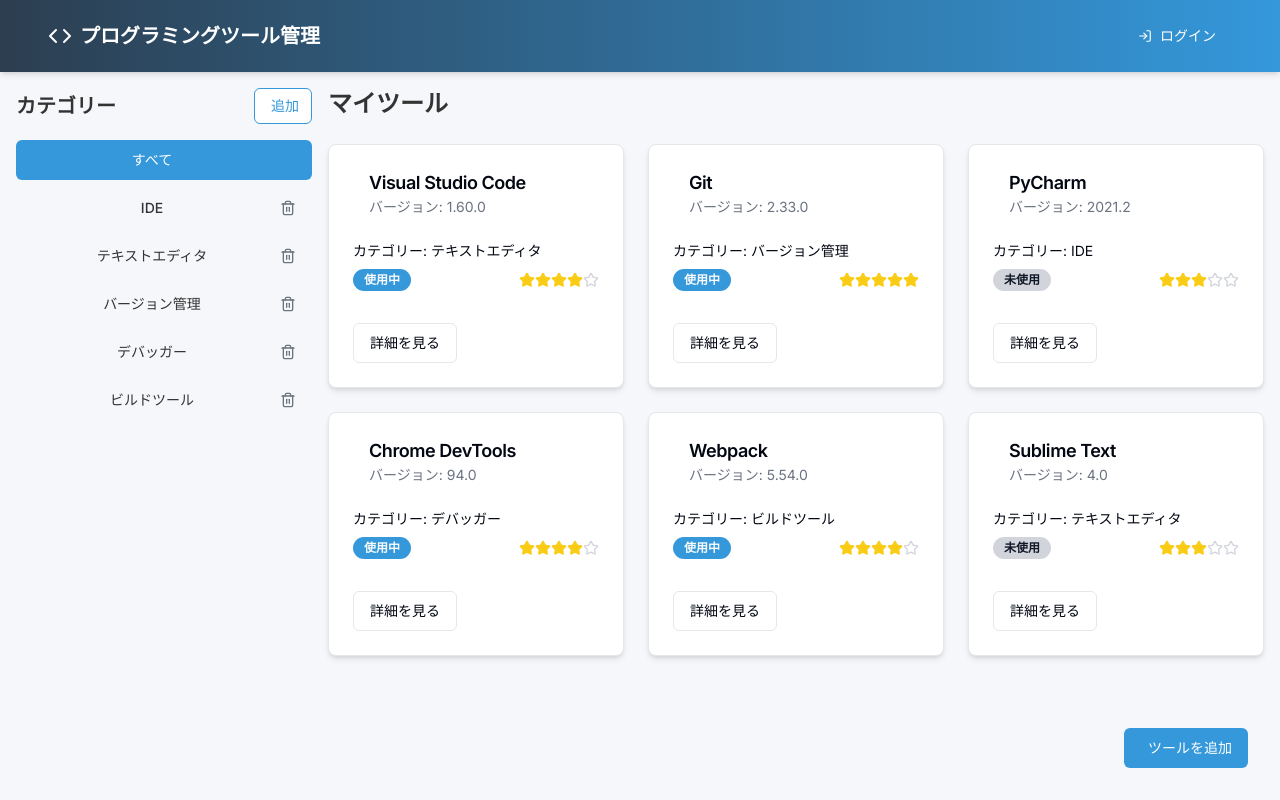
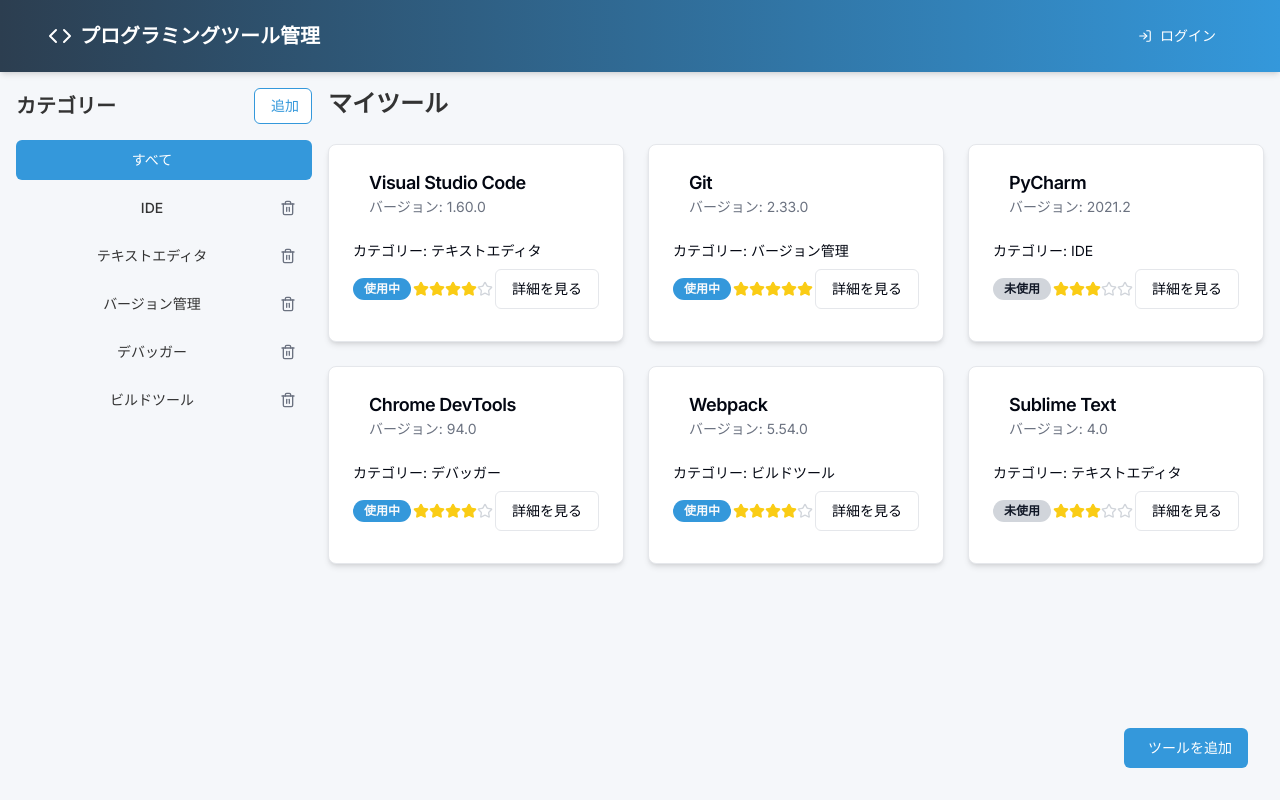
Before and after one commit to kanadomekei/tools-manager-app, a Next.js app in the folder frontend/: page / in a window 1280 px wide. Built offline with nearby package versions, Linux system fonts and the light colour scheme.

Commit message:
カード部分をコンポーネント化

```diff
--- a/frontend/src/app/page.tsx
+++ b/frontend/src/app/page.tsx
@@ -1,19 +1,15 @@
 'use client';
 
 import React, { useState } from "react";
+import Header from '@/components/Header';
+import Sidebar from '@/components/Sidebar';
+import ToolCard from '@/components/ToolCard';
+import StarRating from '@/components/StarRating';
+import AddToolButton from '@/components/AddToolButton';
+import Link from 'next/link';
 import { Button } from "@/components/ui/button";
-import { Card, CardHeader, CardContent, CardFooter, CardTitle, CardDescription } from "@/components/ui/card";
-import { Badge } from "@/components/ui/badge";
-import { cn } from "@/lib/utils";
-import Link from 'next/link';
-import Header from '@/components/Header';
-import { Input } from "@/components/ui/input";
-import { Dialog, DialogContent, DialogHeader, DialogTitle, DialogFooter } from "@/components/ui/dialog";
-import { Trash2 } from 'lucide-react';
-import { Star } from 'lucide-react';
-import Sidebar from '@/components/Sidebar';
 
-function MainComponent() {
+export default function MainComponent() {
   const [selectedCategory, setSelectedCategory] = useState("all");
   const [categories, setCategories] = useState([
     { name: "すべて", id: "all" },
@@ -87,19 +83,6 @@
     );
   };
 
-  const renderStars = (toolName: string, rating: number) => {
-    return Array(5).fill(0).map((_, i) => (
-      <Star
-        key={i}
-        className={cn(
-          "w-4 h-4 cursor-pointer",
-          i < rating ? "text-yellow-400 fill-current" : "text-gray-300"
-        )}
-        onClick={() => handleRatingChange(toolName, i + 1)}
-      />
-    ));
-  };
-
   return (
     <div className="min-h-screen bg-[#F5F7FA] font-roboto text-[#333333]">
       <Header />
@@ -116,40 +99,18 @@
           <h2 className="text-2xl font-semibold mb-6">マイツール</h2>
           <div className="grid gap-6 md:grid-cols-2 lg:grid-cols-3">
             {filteredTools.map((tool, index) => (
-              <Card
+              <ToolCard
                 key={index}
-                className="bg-white shadow-md hover:shadow-lg transition-shadow hover:scale-105"
+                name={tool.name}
+                version={tool.version}
+                category={tool.category}
+                status={tool.status}
+                icon={tool.icon}
               >
-                <CardHeader>
-                  <div className="flex items-center space-x-4">
-                    <i className={cn(tool.icon, "text-2xl text-[#3498DB]")}></i>
-                    <div>
-                      <CardTitle className="text-lg font-semibold">
-                        {tool.name}
-                      </CardTitle>
-                      <CardDescription className="text-sm">
-                        バージョン: {tool.version}
-                      </CardDescription>
-                    </div>
-                  </div>
-                </CardHeader>
-                <CardContent>
-                  <p className="text-sm mb-2">カテゴリー: {tool.category}</p>
-                  <div className="flex items-center justify-between mb-2">
-                    <Badge
-                      variant={tool.status === "使用中" ? "default" : "secondary"}
-                      className={cn(
-                        tool.status === "使用中" ? "bg-[#3498DB]" : "bg-gray-300"
-                      )}
-                    >
-                      {tool.status}
-                    </Badge>
-                    <div className="flex">
-                      {renderStars(tool.name, tool.rating)}
-                    </div>
-                  </div>
-                </CardContent>
-                <CardFooter>
+                <StarRating
+                  rating={tool.rating}
+                  onRatingChange={(newRating) => handleRatingChange(tool.name, newRating)}
+                />
                 <Link href={`/tool/${encodeURIComponent(tool.name.replace(/ /g, '-'))}`} passHref>
                   <Button
                     variant="outline"
@@ -158,24 +119,13 @@
                     詳細を見る
                   </Button>
                 </Link>
-                </CardFooter>
-              </Card>
+              </ToolCard>
             ))}
           </div>
         </section>
       </main>
 
-      <div className="fixed bottom-8 right-8">
-        <Link href="/add-tool" passHref>
-          <Button
-            className="bg-[#3498DB] text-white hover:bg-[#2980B9] transition-colors"
-          >
-            <i className="fas fa-plus mr-2"></i>ツールを追加
-          </Button>
-        </Link>
-      </div>
+      <AddToolButton />
     </div>
   );
 }
-
-export default MainComponent;
--- /dev/null
+++ b/frontend/src/components/AddToolButton.tsx
@@ -0,0 +1,19 @@
+import React from 'react';
+import Link from 'next/link';
+import { Button } from "@/components/ui/button";
+
+const AddToolButton: React.FC = () => {
+  return (
+    <div className="fixed bottom-8 right-8">
+      <Link href="/add-tool" passHref>
+        <Button
+          className="bg-[#3498DB] text-white hover:bg-[#2980B9] transition-colors"
+        >
+          <i className="fas fa-plus mr-2"></i>ツールを追加
+        </Button>
+      </Link>
+    </div>
+  );
+};
+
+export default AddToolButton;
--- a/frontend/src/components/Header.tsx
+++ b/frontend/src/components/Header.tsx
@@ -28,7 +28,7 @@
               onClick={handleLogout}
             >
               <FiLogOut />
-              <span>ログアウト</span>
+              <span>ログ���ウト</span>
             </Button>
           ) : (
             <Link href="/login" passHref>
--- /dev/null
+++ b/frontend/src/components/StarRating.tsx
@@ -0,0 +1,27 @@
+import React from 'react';
+import { Star } from 'lucide-react';
+import { cn } from "@/lib/utils";
+
+interface StarRatingProps {
+  rating: number;
+  onRatingChange: (newRating: number) => void;
+}
+
+const StarRating: React.FC<StarRatingProps> = ({ rating, onRatingChange }) => {
+  return (
+    <div className="flex">
+      {Array(5).fill(0).map((_, i) => (
+        <Star
+          key={i}
+          className={cn(
+            "w-4 h-4 cursor-pointer",
+            i < rating ? "text-yellow-400 fill-current" : "text-gray-300"
+          )}
+          onClick={() => onRatingChange(i + 1)}
+        />
+      ))}
+    </div>
+  );
+};
+
+export default StarRating;
--- a/frontend/src/components/ToolCard.tsx
+++ b/frontend/src/components/ToolCard.tsx
@@ -3,40 +3,45 @@
 import React from 'react';
 import { Card, CardHeader, CardContent, CardFooter, CardTitle, CardDescription } from "@/components/ui/card";
 import { Badge } from "@/components/ui/badge";
-import { Button } from "@/components/ui/button";
-import Link from 'next/link';
 import { cn } from "@/lib/utils";
 
 interface ToolCardProps {
   name: string;
-  description: string;
-  imageSrc: string;
-  isInstalled: boolean;
-  key: string;
+  version: string;
+  category: string;
+  status: string;
+  icon: string;
+  children: React.ReactNode;
 }
 
-export default function ToolCard({ name, description, imageSrc, isInstalled }: ToolCardProps) {
+export default function ToolCard({ name, version, category, status, icon, children }: ToolCardProps) {
   return (
     <Card className="bg-white shadow-md hover:shadow-lg transition-shadow hover:scale-105">
       <CardHeader>
         <div className="flex items-center space-x-4">
-          <img src={imageSrc} alt={name} className="w-10 h-10 object-cover" />
+          <i className={cn(icon, "text-2xl text-[#3498DB]")}></i>
           <div>
             <CardTitle className="text-lg font-semibold">{name}</CardTitle>
+            <CardDescription className="text-sm">
+              バージョン: {version}
+            </CardDescription>
           </div>
         </div>
       </CardHeader>
       <CardContent>
-        <CardDescription className="text-sm">{description}</CardDescription>
+        <p className="text-sm mb-2">カテゴリー: {category}</p>
+        <div className="flex items-center justify-between mb-2">
+          <Badge
+            variant={status === "使用中" ? "default" : "secondary"}
+            className={cn(
+              status === "使用中" ? "bg-[#3498DB]" : "bg-gray-300"
+            )}
+          >
+            {status}
+          </Badge>
+          {children}
+        </div>
       </CardContent>
-      <CardFooter>
-        <Badge
-          variant={isInstalled ? "default" : "secondary"}
-          className={cn(isInstalled ? "bg-[#3498DB]" : "bg-gray-300")}
-        >
-          {isInstalled ? "インストール済み" : "未インストール"}
-        </Badge>
-      </CardFooter>
     </Card>
   );
 }
```
Lines whose indentation alone changed are shown as unchanged.
